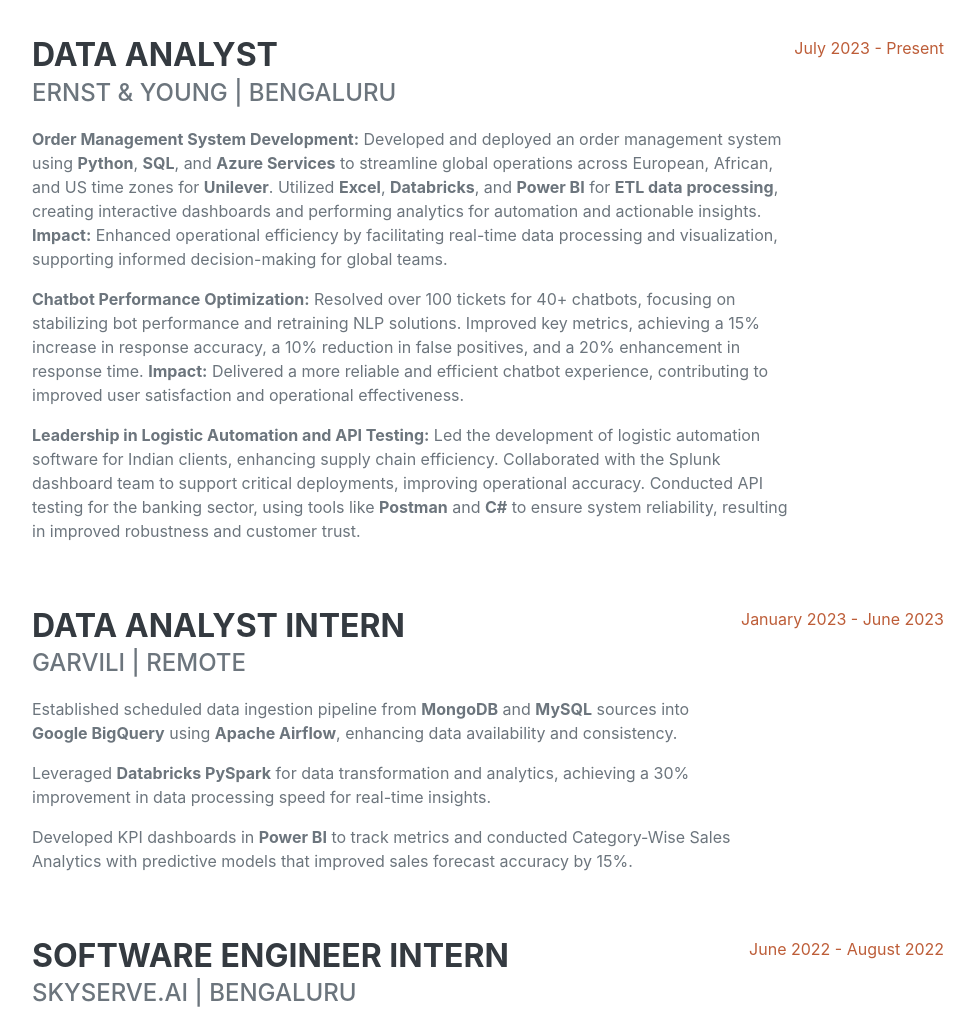
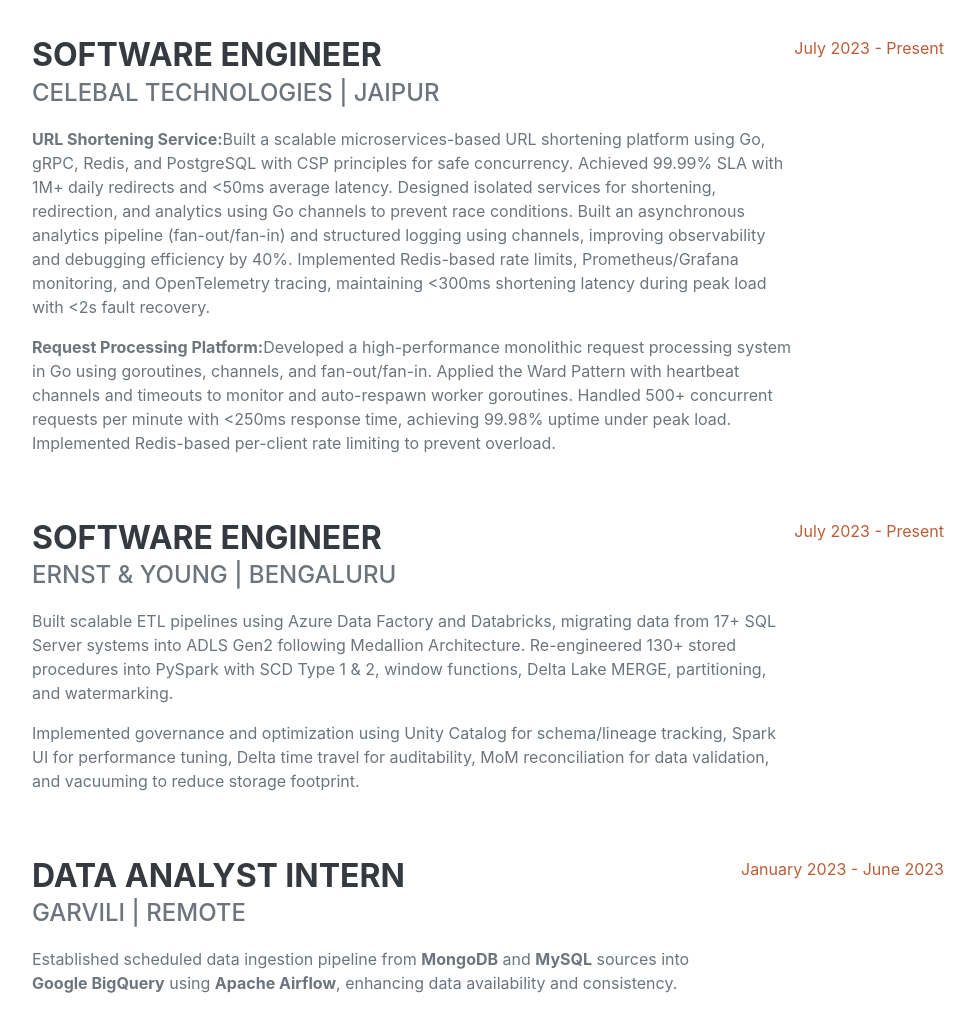
Before and after one commit to Anshuman-02905/Anshuman-02905.github.io, a plain HTML site: page index.html in a window 1280 px wide. Shown: the part 960-1969 px from the top of the page, without its empty margins (288-1263 px from the left). Drawn offline with nearby package versions, Linux system fonts and the light colour scheme; a web font is replaced by a local one.

Commit message:
Update index.html

```diff
--- a/index.html
+++ b/index.html
@@ -55,10 +55,11 @@
                     <a href="https://drive.google.com/file/d/1xQDcZJ_r8MO63ixruv8P9mK4FDryvk_C/view?usp=sharing" class="btn btn-primary" style="margin-left: 20px;" download>Resume</a>
                 </div>
                 <p class="lead mb-5">
-                    I am passionate about using data to solve real-world problems and uncover valuable insights.
-                    With a strong understanding of machine learning solutions from end to end, I enjoy working
-                    on projects that apply advanced analytics and AI to drive innovation and efficiency.
-                    My goal is to make impactful contributions through data-driven decision-making and intelligent automation.
+                Software Engineer with hands-on experience in building high-performance, concurrent systems and scalable microservices using Go,
+                gRPC, Redis, and PostgreSQL. Skilled in designing distributed systems, real-time data pipelines, and ETL workflows with a focus on
+                reliability, observability, and efficiency. Experienced in data engineering with Azure Data Factory, Databricks, and Delta Lake, applying
+                advanced analytics and automation to optimize processes. Passionate about leveraging concurrency, distributed architectures, and data-driven
+                approaches to solve complex real-world problems and deliver impactful solutions.
                 </p>
                 <div class="social-icons">
                     <a class="social-icon" href="https://www.linkedin.com/in/anshuman-mandal-89032b19b/"><i class="fab fa-linkedin-in"></i></a>
@@ -78,14 +79,33 @@
 
         <div class="d-flex flex-column flex-md-row justify-content-between mb-5">
             <div class="flex-grow-1">
-                <h3 class="mb-0">Data Analyst</h3>
-                <div class="subheading mb-3">Ernst & Young | Bengaluru</div>
-                <p><strong>Order Management System Development:</strong> Developed and deployed an order management system using <strong>Python</strong>, <strong>SQL</strong>, and <strong>Azure Services</strong> to streamline global operations across European, African, and US time zones for <strong>Unilever</strong>. Utilized <strong>Excel</strong>, <strong>Databricks</strong>, and <strong>Power BI</strong> for <strong>ETL data processing</strong>, creating interactive dashboards and performing analytics for automation and actionable insights. <strong>Impact:</strong> Enhanced operational efficiency by facilitating real-time data processing and visualization, supporting informed decision-making for global teams.</p>
-                <p><strong>Chatbot Performance Optimization:</strong> Resolved over 100 tickets for 40+ chatbots, focusing on stabilizing bot performance and retraining NLP solutions. Improved key metrics, achieving a 15% increase in response accuracy, a 10% reduction in false positives, and a 20% enhancement in response time. <strong>Impact:</strong> Delivered a more reliable and efficient chatbot experience, contributing to improved user satisfaction and operational effectiveness.</p>
-                <p><strong>Leadership in Logistic Automation and API Testing:</strong> Led the development of logistic automation software for Indian clients, enhancing supply chain efficiency. Collaborated with the Splunk dashboard team to support critical deployments, improving operational accuracy. Conducted API testing for the banking sector, using tools like <strong>Postman</strong> and <strong>C#</strong> to ensure system reliability, resulting in improved robustness and customer trust.</p>
+                <h3 class="mb-0">Software Engineer</h3>
+                <div class="subheading mb-3">Celebal Technologies | Jaipur</div>
+                <p><strong>URL Shortening Service:</strong>Built a scalable microservices-based URL shortening platform using Go, gRPC, Redis, and PostgreSQL with CSP principles for safe concurrency.
+                    Achieved 99.99% SLA with 1M+ daily redirects and <50ms average latency. Designed isolated services for shortening, redirection, and analytics using Go channels to prevent race conditions.
+                    Built an asynchronous analytics pipeline (fan-out/fan-in) and structured logging using channels, improving observability and debugging efficiency by 40%. Implemented Redis-based rate limits,
+                    Prometheus/Grafana monitoring, and OpenTelemetry tracing, maintaining <300ms shortening latency during peak load with <2s fault recovery.</p>
+
+            <p><strong>Request Processing Platform:</strong>Developed a high-performance monolithic request processing system in Go using goroutines, channels, and fan-out/fan-in.
+                Applied the Ward Pattern with heartbeat channels and timeouts to monitor and auto-respawn worker goroutines. Handled 500+ concurrent requests per minute with <250ms response time,
+                    achieving 99.98% uptime under peak load. Implemented Redis-based per-client rate limiting to prevent overload.</p>
             </div>
             <div class="flex-shrink-0"><span class="text-primary">July 2023 - Present</span></div>
         </div>
+
+        <div class="d-flex flex-column flex-md-row justify-content-between mb-5">
+            <div class="flex-grow-1">
+                <h3 class="mb-0">Software Engineer</h3>
+                <div class="subheading mb-3">Ernst & Young | Bengaluru</div>
+                <p>Built scalable ETL pipelines using Azure Data Factory and Databricks, migrating data from 17+ SQL Server systems into ADLS Gen2 following Medallion Architecture.
+                    Re-engineered 130+ stored procedures into PySpark with SCD Type 1 & 2, window functions, Delta Lake MERGE, partitioning, and watermarking.</p>
+
+            <p>Implemented governance and optimization using Unity Catalog for schema/lineage tracking, Spark UI for performance tuning, Delta time travel for auditability,
+                MoM reconciliation for data validation, and vacuuming to reduce storage footprint.</p>
+            </div>
+            <div class="flex-shrink-0"><span class="text-primary">July 2023 - Present</span></div>
+        </div>
+
 
         <div class="d-flex flex-column flex-md-row justify-content-between mb-5">
             <div class="flex-grow-1">
```
